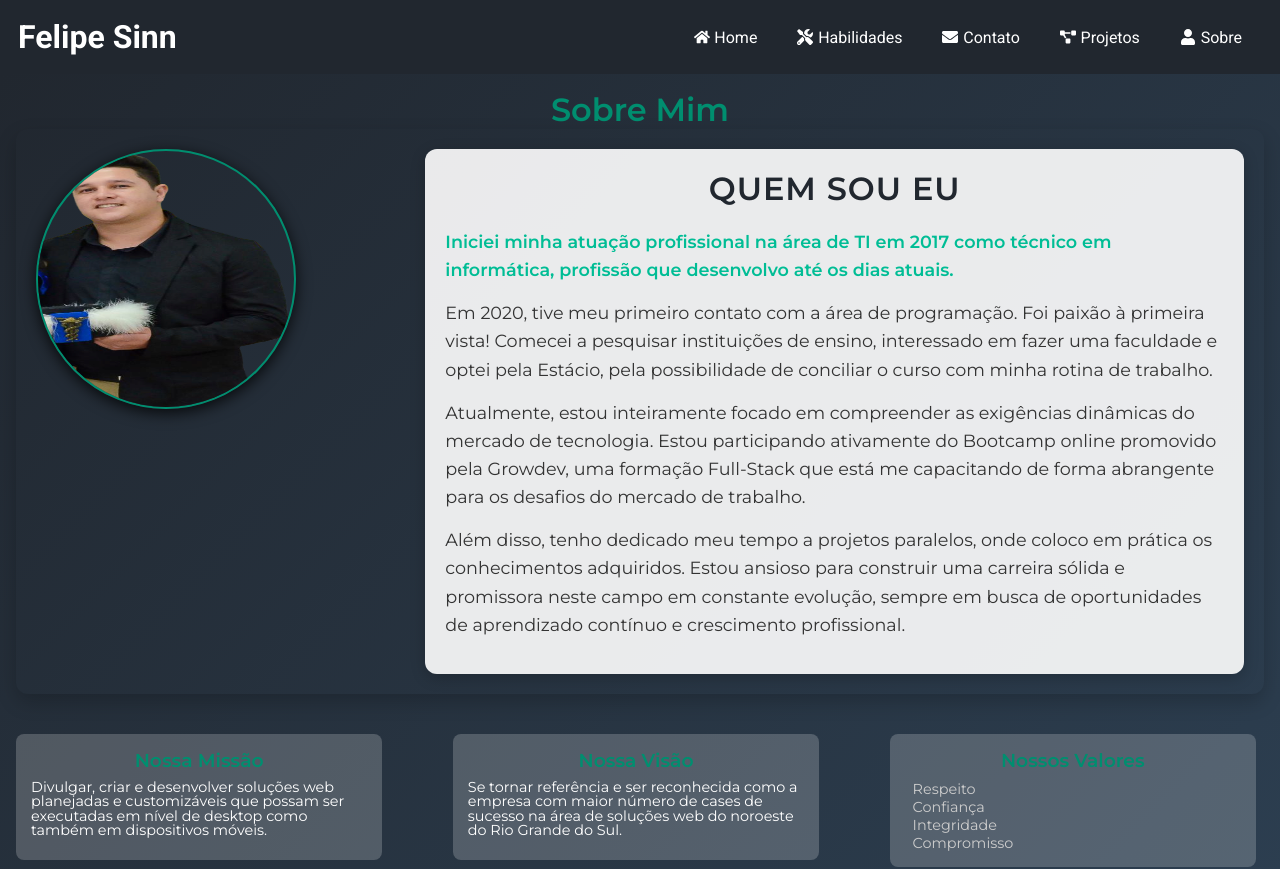
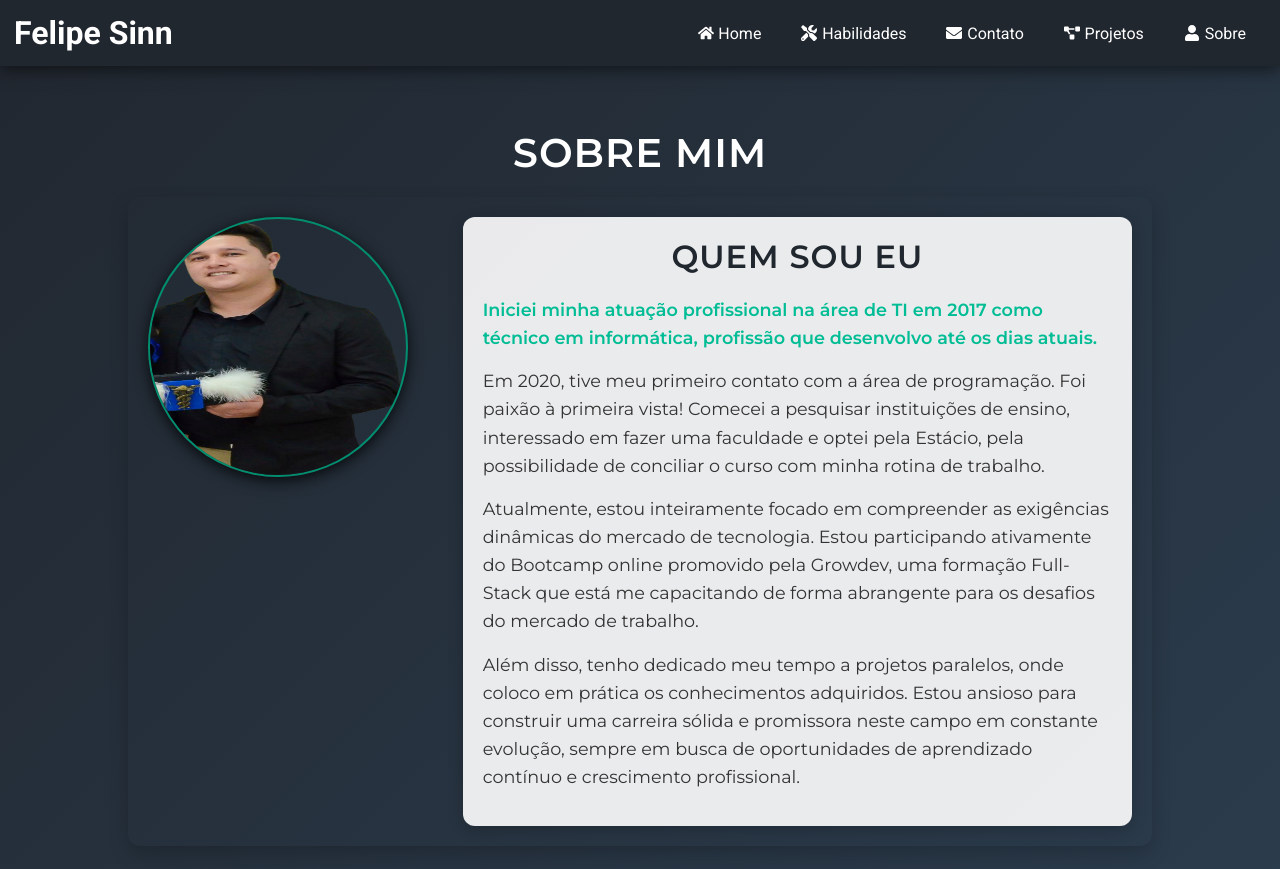
Before and after one commit to felipesinn/portifolio_felipe_react, a React (Vite) app: page /sobre in a window 1280 px wide. Shown: the top 869 px of the page. Built offline with nearby package versions, Linux system fonts and the light colour scheme.

Commit message:
refatorando

```diff
--- a/src/components/common/FooterStyles.ts
+++ b/src/components/common/FooterStyles.ts
@@ -2,7 +2,7 @@
 import styled from 'styled-components';
 
 export const FooterContainer = styled.footer`
-  background-color: #333; /* Cor de fundo do footer */
+  background-color: #21272f; /* Cor de fundo do footer */
   color: white; /* Cor do texto */
   padding: 20px; /* Espaçamento interno */
   text-align: center; /* Centraliza o texto */
--- a/src/components/common/PageContainer.tsx
+++ b/src/components/common/PageContainer.tsx
@@ -7,12 +7,32 @@ const Container = styled.div`
   flex-direction: column; /* Alinha os itens em coluna */
   justify-content: center; /* Centraliza verticalmente */
   align-items: center; /* Centraliza horizontalmente */
-  /* background-color: #21272f; */
-  background: linear-gradient(135deg, #21272f, #2c3e50);
-  color:#008e6f;
+  background: linear-gradient(135deg, #21272f, #2c3e50); /* Mantém o gradiente */
   min-height: 100vh; /* Garante que o container ocupe toda a altura da tela */
-  padding: 1em;
+  padding: 8em;
   font-family: "Montserrat", sans-serif;
+
+
+
+  h1 {
+    color: #ffffff; /* Cor do título para contraste */
+    margin-bottom: 20px; /* Espaçamento abaixo do título */
+    text-align: center; /* Centraliza o título */
+    font-size: 2.5rem; /* Tamanho maior para o título */
+    text-transform: uppercase; /* Letra maiúscula para um toque moderno */
+    letter-spacing: 1px; /* Espaçamento entre letras */
+    transition: color 0.3s ease;
+
+    &:hover {
+      color: #00bd95; /* Cor ao passar o mouse sobre o título */
+    }
+  }
+
+  @media (max-width: 768px) {
+    padding: 4em; /* Reduz o padding em telas menores */
+    min-height: auto; /* Ajusta a altura mínima em telas menores */
+    padding: 12em 2em 4em;
+  }
 `;
 
 interface PageContainerProps {
--- a/src/components/header/styles.ts
+++ b/src/components/header/styles.ts
@@ -11,9 +11,14 @@ export const HeaderStyle = styled.header`
   align-items: center;
   background-color: #21272f;
   color: white;
-  padding: 18px;
+  padding: 14px;
   font-family: 'Roboto', sans-serif;
   box-shadow: 0 4px 15px rgba(0,0,0,0.5); /* Sombra para dar profundidade */
+  position: fixed; /* Fixa o cabeçalho no topo */
+  top: 0; /* Alinha ao topo da página */
+  left: 0; /* Alinha à esquerda da página */
+  right: 0; /* Alinha à direita da página */
+  z-index: 1000; /* Garante que o cabeçalho fique acima de outros elementos */
 `;
 
 export const H1 = styled.h1`
--- a/src/components/home/HomePage.tsx
+++ b/src/components/home/HomePage.tsx
@@ -2,7 +2,7 @@
 import profileImage from "../../img/felipe1-depositphotos-bgremover.png";
 import projetoA from '../../img/pokemon.png'; // Imagem do Projeto A
 import projetoB from '../../img/SoundMaster Pro.png'; // Imagem do Projeto B
-import { SocialIcons } from "../../components/iconsLink/SocialIcons";
+// import { SocialIcons } from "../../components/iconsLink/SocialIcons";
 import {
   Content,
   HomeContainer,
@@ -48,8 +48,8 @@ export function HomePage() {
         <h2>Projetos em Destaque</h2>
         <ProjectItem>
           <img src={projetoA} alt="Capa do Projeto A" style={{ width: '100%', borderRadius: '8px', marginBottom: '10px' }} />
-          <h3>Projeto A</h3>
-          <p>Descrição breve do Projeto A.</p>
+          <h3>Pokémon</h3>
+          <p>Este projeto foi feito pra fins de estudo da API do mundo Pokémon</p>
           <a href="https://api-pokemon-react-3.vercel.app" target="_blank" rel="noopener noreferrer">Ver Projeto</a> {/* Link para o projeto */}
         </ProjectItem>
         <ProjectItem>
@@ -60,7 +60,7 @@ export function HomePage() {
         </ProjectItem>
       </ProjectsHighlight>
       <ContainerIcons>
-        <SocialIcons />
+        {/* <SocialIcons /> */}
       </ContainerIcons>
     </HomeContainer>
   );
--- a/src/components/home/styles.ts
+++ b/src/components/home/styles.ts
@@ -10,7 +10,7 @@ export const HomeContainer = styled.div`
   background: linear-gradient(135deg, #21272f, #2c3e50);
   color: white;
   min-height: 100vh;
-  padding: 4em;
+  padding: 8em;
   font-family: 'Montserrat', sans-serif;
 
   @media (max-width: 768px) {
--- a/src/components/skills/Skills.tsx
+++ b/src/components/skills/Skills.tsx
@@ -2,7 +2,7 @@
 import React from 'react';
 import { FaJsSquare, FaReact, FaNodeJs, FaCss3Alt, FaPython, FaDatabase, FaDocker } from 'react-icons/fa'; // Importando ícones
 import PageContainer from '../common/PageContainer';
-import { SkillsList, SkillItem, SkillsContainer, InterpersonalSkillsContainer, CertificationContainer } from './SkillsPageStyles';
+import { SkillsList, SkillItem, SkillsContainer, InterpersonalSkillsContainer, CertificationContainer, Card } from './SkillsPageStyles';
 
 // Definindo um array de habilidades técnicas
 const skills = [
@@ -37,13 +37,17 @@ export const SkillsPage: React.FC = () => {
         <SkillsList>
           {skills.map((skill, index) => (
             <SkillItem key={index}>
+              <Card>
                 {skill.icon}
                 <div>{skill.name}</div>
+              </Card>
             </SkillItem>
           ))}
         </SkillsList>
 
-        {/* Seção de Habilidades Interpessoais */}
+        {/* Seção de Habilidades Interpessoais e Certificações */}
+        <div style={{ display: 'flex', justifyContent: 'space-between', flexWrap: 'wrap' }}>
+          {/* Habilidades Interpessoais */}
           <InterpersonalSkillsContainer>
             <h2>Habilidades Interpessoais</h2>
             <ul>
@@ -53,7 +57,7 @@ export const SkillsPage: React.FC = () => {
             </ul>
           </InterpersonalSkillsContainer>
 
-        {/* Seção de Certificações e Cursos */}
+          {/* Certificações e Cursos */}
           <CertificationContainer>
             <h2>Certificações e Cursos</h2>
             <ul>
@@ -66,6 +70,7 @@ export const SkillsPage: React.FC = () => {
               ))}
             </ul>
           </CertificationContainer>
+        </div>
       </SkillsContainer>
     </PageContainer>
   );
--- a/src/components/skills/SkillsPageStyles.ts
+++ b/src/components/skills/SkillsPageStyles.ts
@@ -3,7 +3,6 @@ import styled from 'styled-components';
 
 export const SkillsContainer = styled.div`
   background-color: #21272f; /* Cor de fundo da caixa */
-  border: 2px solid white; /* Borda branca */
   border-radius: 8px; /* Bordas arredondadas */
   padding: 20px; /* Espaçamento interno */
   margin: 100px 0; /* Margem superior e inferior */
@@ -12,23 +11,45 @@ export const SkillsContainer = styled.div`
     margin: 50px 0; /* Reduzir margem em telas menores */
     padding: 15px; /* Ajustar o padding em telas menores */
   }
+
+  h2 {
+    color: #fff;
+    text-align: center; /* Centraliza o título */
+    margin-bottom: 20px; /* Espaçamento abaixo do título */
+    font-size: 2rem; /* Tamanho do título */
+    text-transform: uppercase; /* Letra maiúscula para um toque moderno */
+    letter-spacing: 1px; /* Espaçamento entre letras */
+  }
 `;
 
 export const SkillsList = styled.ul`
   list-style-type: none; /* Remove os marcadores da lista */
   padding: 0; /* Remove o padding padrão */
   margin: 0; /* Remove a margem padrão */
+
   display: flex; /* Usando flexbox para disposição horizontal */
   flex-wrap: wrap; /* Permite que os itens quebrem para a próxima linha se não houver espaço */
+
   gap: 28px; /* Espaçamento entre os itens */
 
   @media (max-width: 768px) {
     gap: 15px; /* Reduzir o espaçamento entre itens em telas menores */
+    justify-content: center; /* Centraliza os itens em telas menores */
+    width: 100%; /* Garante que a lista ocupe toda a largura disponível */
+    margin-bottom: 20px; /* Adiciona espaço abaixo da lista */
    }
 `;
 
 export const SkillItem = styled.li`
-  background-color: #3c4753; /* Cor de fundo dos itens */
+   flex-basis: calc(25% - .5rem); // Ajusta a largura dos itens
+
+   @media (max-width:768px) {
+     flex-basis: calc(50% - .5rem); // Ajusta a largura dos itens em telas menores
+   }
+`;
+
+export const Card = styled.div`
+   background-color: #3c4753; /* Cor de fundo dos cartões */
    color: white; /* Cor do texto */
    padding: 15px; /* Espaçamento interno */
    border-radius: 8px; /* Bordas arredondadas */
@@ -36,41 +57,12 @@ export const SkillItem = styled.li`
 
    &:hover {
      background-color: #008e6f; /* Cor ao passar o mouse */
-    transition: background-color 0.3s ease, transform 0.2s ease; /* Transição suave */
+     transition: background-color .3s ease, transform .2s ease; /* Transição suave */
      transform: scale(1.05); /* Aumenta levemente ao passar o mouse */
    }
 `;
 
 export const InterpersonalSkillsContainer = styled.div`
-  margin-top: 40px;
-
-  h2 {
-    text-align: center;
-    color: #008e6f; /* Cor do título */
-    margin-bottom: 20px;
-    font-size: 1.8rem;
-
-    @media (max-width:768px) {
-      font-size:1.5rem; /* Ajuste do tamanho da fonte em telas menores */
-    }
-  }
-
-  ul {
-    list-style-type: none; /* Remove marcadores da lista */
-    padding-left: 0; /* Remove preenchimento padrão da lista */
-
-    li {
-      color: #ccc; /* Cor do texto */
-      font-size:1.1rem;
-
-      @media (max-width :768px) {
-        font-size :1rem; /* Reduzir tamanho da fonte em telas menores */
-      }
-    }
-  }
-`;
-
-export const CertificationContainer = styled.div`
    margin-top: 40px;
 
    h2 {
@@ -85,17 +77,46 @@ export const CertificationContainer = styled.div`
    }
 
    ul {
-    list-style-type: none; /* Remove marcadores da lista */
+     list-style-type:none; /* Remove marcadores da lista */
+     padding-left :0; /* Remove preenchimento padrão da lista */
 
      li {
-      color: #ccc; /* Cor do texto */
+       color:#ccc; /* Cor do texto */
+       font-size :1.1rem;
+
+       @media (max-width :768px) {
+         font-size :1rem; /* Reduzir tamanho da fonte em telas menores */
+       }
+     }
+   }
+`;
+
+export const CertificationContainer = styled.div`
+   margin-top :40px;
+
+   h2 {
+     text-align:center;
+     color:#008e6f; /* Cor do título */
+     margin-bottom :20px;
+     font-size :1.8rem;
+
+     @media (max-width :768px) {
+       font-size :1.5rem; /* Ajuste do tamanho da fonte em telas menores */
+     }
+   }
+
+   ul {
+     list-style-type:none; /* Remove marcadores da lista */
+
+     li {
+       color:#ccc; /* Cor do texto */
        font-size :1.1rem;
 
        a {
          color:#008e6f; /* Cor do link */
 
          &:hover {
-          text-decoration: underline; /* Sublinhado ao passar o mouse */
+           text-decoration :underline; /* Sublinhado ao passar o mouse */
          }
        }
 
```
Lines whose indentation alone changed are shown as unchanged.
